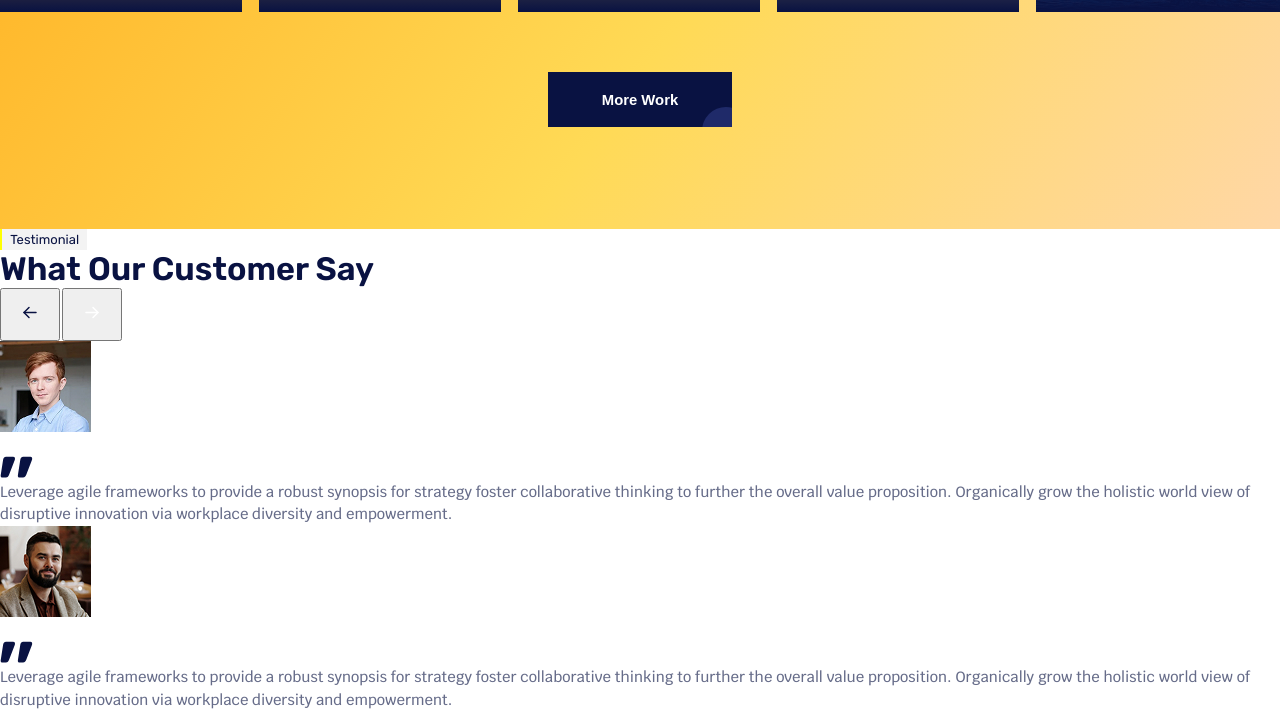
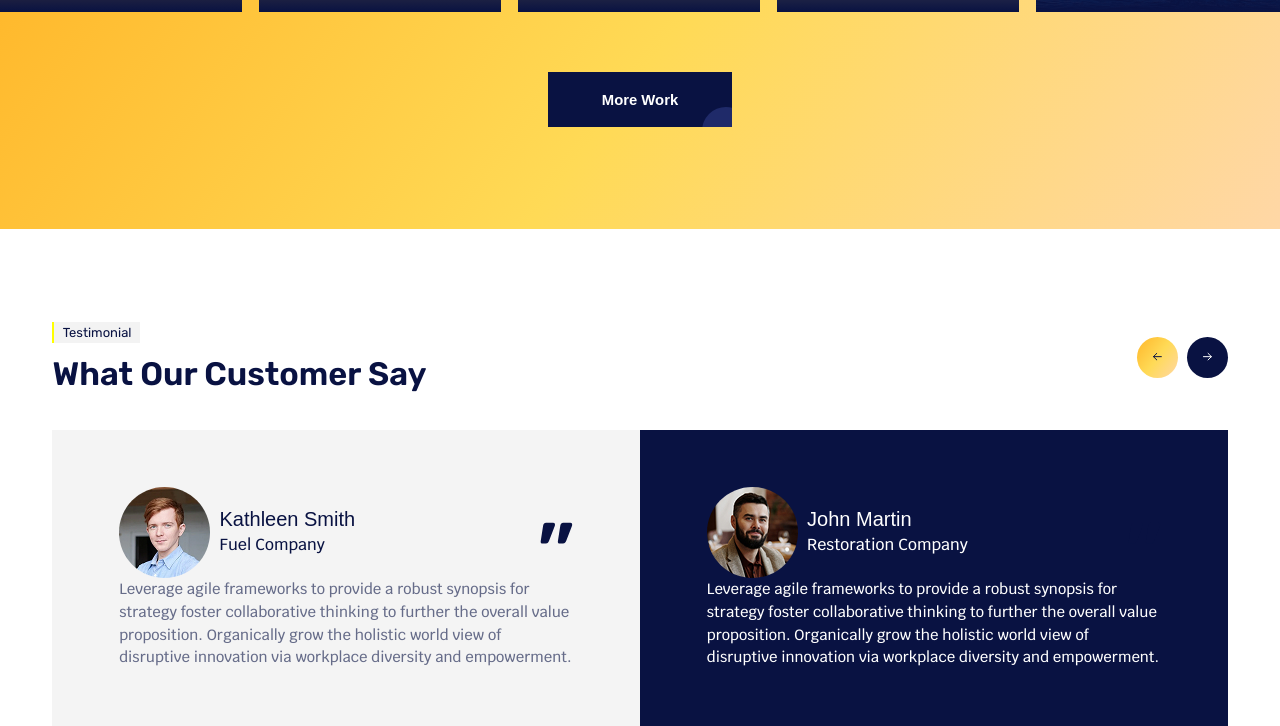
Before and after one commit to UmerNaZavode/transitflow-html, a website built with Vite: page index.html in a window 1280 px wide. Shown: the part 2959-3685 px from the top of the page. Built offline with nearby package versions, Linux system fonts and the light colour scheme; files whose address does not match are found by name.

Commit message:
finished slider buttons

```diff
--- a/partials/icons/icon-next.html
+++ b/partials/icons/icon-next.html
@@ -1,4 +1,5 @@
-<svg width="44" height="44" viewBox="0 0 44 44" fill="none" xmlns="http://www.w3.org/2000/svg">
+<svg width="44" height="44" viewBox="0 0 44 44" fill="none" xmlns="http://www.w3.org/2000/svg"
+  class="slider-button slidder-button__next">
   <path d="M16 21.4648H28" stroke="white" stroke-width="1.5" stroke-linecap="round" stroke-linejoin="round" />
   <path d="M23 16.4648L28 21.4648L23 26.4648" stroke="white" stroke-width="1.5" stroke-linecap="round"
     stroke-linejoin="round" />
--- a/partials/reviews.html
+++ b/partials/reviews.html
@@ -1,14 +1,14 @@
-<section class="reviews">
+<section class="reviews container">
   <header class="reviews__header">
     <div class="reviews__left">
       <div class="reviews__tag tag">Testimonial</div>
       <h2 class="reviews__title title">What Our Customer Say</h2>
     </div>
     <div class="reviews__right">
-      <button class="reviews__button-prev" type="button">
+      <button class="reviews__button-prev slider-button slider-button__prev" type="button">
         {{> icons/icon-prev }}
       </button>
-      <button class="reviews__button-next" type="button">
+      <button class="reviews__button-next slider-button slider-button__next" type="button">
         {{> icons/icon-next }}
       </button>
     </div>
@@ -23,10 +23,10 @@
             <div class="reviews-card__name">Kathleen Smith</div>
             <div class="reviews-card__company">Fuel Company</div>
           </div>
-          {{> icons/icon-quote }}
         </div>
+        {{> icons/icon-quote }}
       </header>
-      <p class="reviews-card__info">
+      <p class="reviews-card__desk">
         Leverage agile frameworks to provide a robust synopsis for strategy foster collaborative thinking to further the
         overall value proposition. Organically grow the holistic world view of disruptive innovation via workplace
         diversity and empowerment.
@@ -48,10 +48,10 @@
             <div class="reviews-card__name">John Martin</div>
             <div class="reviews-card__company">Restoration Company</div>
           </div>
-          {{> icons/icon-quote }}
         </div>
+        {{> icons/icon-quote }}
       </header>
-      <p class="reviews-card__info">
+      <p class="reviews-card__desk">
         Leverage agile frameworks to provide a robust synopsis for strategy foster collaborative thinking to further the
         overall value proposition. Organically grow the holistic world view of disruptive innovation via workplace
         diversity and empowerment.
--- /dev/null
+++ b/src/scss/blocks/reviews-card.scss
@@ -0,0 +1,54 @@
+.reviews-card {
+  margin-top: 4rem;
+  display: flex;
+
+  &__wrapper {
+    padding: 6.2rem 7.2rem;
+    color: var(--color-base-blue);
+    background: #f4f4f4;
+  }
+
+  &__wrapper--alt {
+    color: #fff;
+    background: var(--color-base-blue);
+
+    .reviews-card__desk {
+      color: #fff;
+    }
+  }
+
+  &__header {
+    display: flex;
+    justify-content: space-between;
+    align-items: center;
+  }
+
+  &__body {
+    display: flex;
+    align-items: center;
+    gap: 1rem;
+  }
+
+  &__author {
+    border-radius: 50%;
+  }
+
+  &__info {
+    display: flex;
+    flex-direction: column;
+    gap: 0.2rem;
+  }
+
+  &__name {
+    font-family: var(--font-family-second);
+    font-weight: 500;
+    font-size: 20px;
+  }
+
+  &__company {
+    font-weight: var(--font-family-second);
+    font-weight: 500;
+    font-size: 16px;
+    line-height: 152%;
+  }
+}
--- a/src/scss/blocks/reviews.scss
+++ b/src/scss/blocks/reviews.scss
@@ -1 +1,18 @@
-.reviews {}
+.reviews {
+
+  &__header {
+    display: flex;
+    justify-content: space-between;
+    align-items: center;
+    margin-top: 10rem;
+  }
+
+  &__title {
+    margin-top: 1.3rem;
+  }
+
+  &__right {
+    display: flex;
+    gap: 0.95rem;
+  }
+}
--- /dev/null
+++ b/src/scss/blocks/slider-button.scss
@@ -0,0 +1,20 @@
+.slider-button {
+  display: flex;
+  border: none;
+
+  &__prev {
+    align-items: center;
+    width: 4.4rem;
+    height: 4.4rem;
+    border-radius: 50%;
+    background: var(--gradient-yellow);
+  }
+
+  &__next {
+    align-items: center;
+    width: 4.4rem;
+    height: 4.4rem;
+    border-radius: 50%;
+    background: var(--color-base-blue);
+  }
+}
--- a/src/scss/style.scss
+++ b/src/scss/style.scss
@@ -15,3 +15,5 @@
 @use "blocks/why-us";
 @use "blocks/transporting";
 @use "blocks/reviews";
+@use "blocks/reviews-card";
+@use "blocks/slider-button";
```
